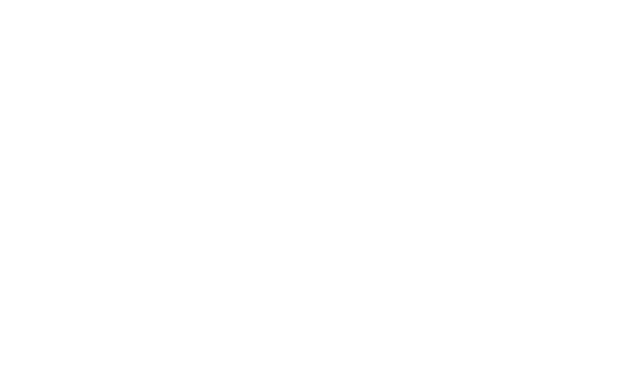
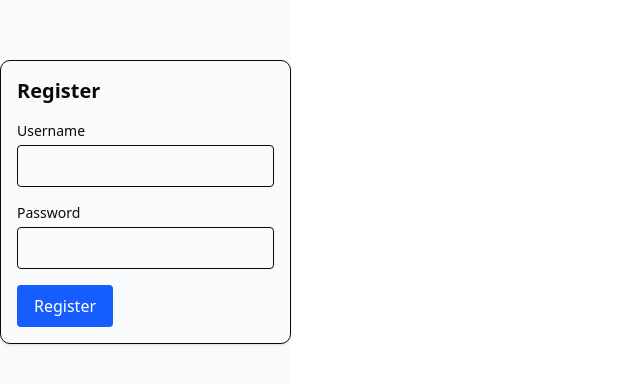
Before and after one commit to ZsigriPeter/Team-Availability-Calendar, a React (Vite) app in the folder frontend/: page /register in a window 1280 px wide. Before the commit this address had no page. Shown: the part 198-582 px from the top of the page, without its empty margins (0-640 px from the left). Built offline with nearby package versions, Linux system fonts and the light colour scheme.

Commit message:
register,login

```diff
--- a/frontend/src/App.tsx
+++ b/frontend/src/App.tsx
@@ -1,7 +1,8 @@
 import { BrowserRouter as Router, Routes, Route } from 'react-router-dom';
 import WeeklyViewPage from './pages/WeeklyViewPage';
 import AvailabilityPage from './pages/AvailabilityPage';
-
+import RegisterPage from '@/pages/RegisterPage';
+import LoginPage from '@/pages/LoginPage';
 
 function App() {
   return (
@@ -9,7 +10,8 @@
       <Routes>
         <Route path="/" element={<WeeklyViewPage />} />
         <Route path="/events" element={<AvailabilityPage />} />
-
+        <Route path="/register" element={<RegisterPage />} />
+        <Route path="/login" element={<LoginPage />} />
         {/* More routes can go here */}
       </Routes>
     </Router>
--- /dev/null
+++ b/frontend/src/api/authHeaders.ts
@@ -0,0 +1,5 @@
+// src/api/authHeaders.ts
+export function getAuthHeaders() {
+    const token = localStorage.getItem('accessToken');
+    return token ? { Authorization: `Bearer ${token}` } : {};
+  }
--- /dev/null
+++ b/frontend/src/api/loginUser.ts
@@ -0,0 +1,23 @@
+// src/api/loginUser.ts
+export interface LoginData {
+    username: string;
+    password: string;
+  }
+
+  export async function loginUser(data: LoginData) {
+    const response = await fetch('/api/token/', {
+      method: 'POST',
+      headers: {
+        'Content-Type': 'application/json',
+      },
+      body: JSON.stringify(data),
+    });
+
+    const result = await response.json();
+
+    if (!response.ok) {
+      throw new Error(result?.detail || 'Login failed');
+    }
+
+    return result; // Usually returns { access: "...", refresh: "..." }
+  }
--- /dev/null
+++ b/frontend/src/api/registerUser.ts
@@ -0,0 +1,22 @@
+// src/api/registerUser.ts
+export interface RegisterData {
+    username: string;
+    password: string;
+  }
+
+  export async function registerUser(data: RegisterData) {
+    const response = await fetch('/api/register/', {
+      method: 'POST',
+      headers: {
+        'Content-Type': 'application/json',
+      },
+      body: JSON.stringify(data),
+    });
+
+    if (!response.ok) {
+      const errorData = await response.json();
+      throw new Error(errorData?.detail || 'Registration failed');
+    }
+
+    return response.json();
+  }
--- a/frontend/src/components/AvailabilityGrid.tsx
+++ b/frontend/src/components/AvailabilityGrid.tsx
@@ -63,10 +63,9 @@
                 {days.map(day => {
                   const selected = selectedSlots.some(slot => slot.day === day && slot.hour === hour);
 
-                  // Match event data
                   const matchingEvent = eventData.find(event => {
                     const eventDay = getDayName(event.date);
-                    const eventHour = event.start_time.slice(0, 5); // 'HH:MM'
+                    const eventHour = event.start_time.slice(0, 5);
                     return eventDay === day && eventHour === hour;
                   });
 
--- /dev/null
+++ b/frontend/src/components/LoginForm.tsx
@@ -0,0 +1,65 @@
+// src/components/LoginForm.tsx
+import React, { useState } from 'react';
+import { loginUser } from '@/api/loginUser';
+
+export const LoginForm: React.FC = () => {
+  const [username, setUsername] = useState('');
+  const [password, setPassword] = useState('');
+  const [status, setStatus] = useState<string | null>(null);
+
+  const handleSubmit = async (e: React.FormEvent) => {
+    e.preventDefault();
+    setStatus(null);
+    try {
+      const tokens = await loginUser({ username, password });
+      localStorage.setItem('accessToken', tokens.access);
+      localStorage.setItem('refreshToken', tokens.refresh);
+      setStatus('success');
+      // Optionally redirect to dashboard or availability page
+    } catch (err: any) {
+      setStatus(err.message || 'Login failed');
+    }
+  };
+
+  return (
+    <form onSubmit={handleSubmit} className="max-w-md mx-auto space-y-4 p-4 border rounded-lg shadow">
+      <h2 className="text-xl font-bold">Login</h2>
+
+      <div>
+        <label className="block mb-1 text-sm font-medium">Username</label>
+        <input
+          type="text"
+          value={username}
+          onChange={(e) => setUsername(e.target.value)}
+          className="w-full px-3 py-2 border rounded"
+          required
+        />
+      </div>
+
+      <div>
+        <label className="block mb-1 text-sm font-medium">Password</label>
+        <input
+          type="password"
+          value={password}
+          onChange={(e) => setPassword(e.target.value)}
+          className="w-full px-3 py-2 border rounded"
+          required
+        />
+      </div>
+
+      <button
+        type="submit"
+        className="bg-green-600 hover:bg-green-700 text-white px-4 py-2 rounded"
+      >
+        Login
+      </button>
+
+      {status === 'success' && (
+        <p className="text-green-600">Login successful!</p>
+      )}
+      {status && status !== 'success' && (
+        <p className="text-red-600">{status}</p>
+      )}
+    </form>
+  );
+};
--- /dev/null
+++ b/frontend/src/components/RegisterForm.tsx
@@ -0,0 +1,64 @@
+// src/components/RegisterForm.tsx
+import React, { useState } from 'react';
+import { registerUser } from '@/api/registerUser';
+
+export const RegisterForm: React.FC = () => {
+  const [username, setUsername] = useState('');
+  const [password, setPassword] = useState('');
+  const [status, setStatus] = useState<string | null>(null);
+
+  const handleSubmit = async (e: React.FormEvent) => {
+    e.preventDefault();
+    setStatus(null);
+    try {
+      await registerUser({ username, password });
+      setStatus('success');
+      setUsername('');
+      setPassword('');
+    } catch (err: any) {
+      setStatus(err.message || 'Registration failed');
+    }
+  };
+
+  return (
+    <form onSubmit={handleSubmit} className="max-w-md mx-auto space-y-4 p-4 border rounded-lg shadow">
+      <h2 className="text-xl font-bold">Register</h2>
+
+      <div>
+        <label className="block mb-1 text-sm font-medium">Username</label>
+        <input
+          type="text"
+          value={username}
+          onChange={(e) => setUsername(e.target.value)}
+          className="w-full px-3 py-2 border rounded"
+          required
+        />
+      </div>
+
+      <div>
+        <label className="block mb-1 text-sm font-medium">Password</label>
+        <input
+          type="password"
+          value={password}
+          onChange={(e) => setPassword(e.target.value)}
+          className="w-full px-3 py-2 border rounded"
+          required
+        />
+      </div>
+
+      <button
+        type="submit"
+        className="bg-blue-600 hover:bg-blue-700 text-white px-4 py-2 rounded"
+      >
+        Register
+      </button>
+
+      {status === 'success' && (
+        <p className="text-green-600">User registered successfully!</p>
+      )}
+      {status && status !== 'success' && (
+        <p className="text-red-600">{status}</p>
+      )}
+    </form>
+  );
+};
--- /dev/null
+++ b/frontend/src/pages/LoginPage.tsx
@@ -0,0 +1,13 @@
+// src/pages/LoginPage.tsx
+import React from 'react';
+import { LoginForm } from '@/components/LoginForm';
+
+const LoginPage: React.FC = () => {
+  return (
+    <div className="min-h-screen flex items-center justify-center bg-gray-50">
+      <LoginForm />
+    </div>
+  );
+};
+
+export default LoginPage;
--- /dev/null
+++ b/frontend/src/pages/RegisterPage.tsx
@@ -0,0 +1,13 @@
+// src/pages/RegisterPage.tsx
+import React from 'react';
+import { RegisterForm } from '@/components/RegisterForm';
+
+const RegisterPage: React.FC = () => {
+  return (
+    <div className="min-h-screen flex items-center justify-center bg-gray-50">
+      <RegisterForm />
+    </div>
+  );
+};
+
+export default RegisterPage;
--- a/frontend/tsconfig.json
+++ b/frontend/tsconfig.json
@@ -1,6 +1,6 @@
 {
   "compilerOptions": {
-    "baseUrl": ".",
+    "baseUrl": "./",
     "paths": {
       "@/*": ["src/*"]
     },
```
Also changed, not shown: 2 other files (tests, documents, lock files or other folders).
